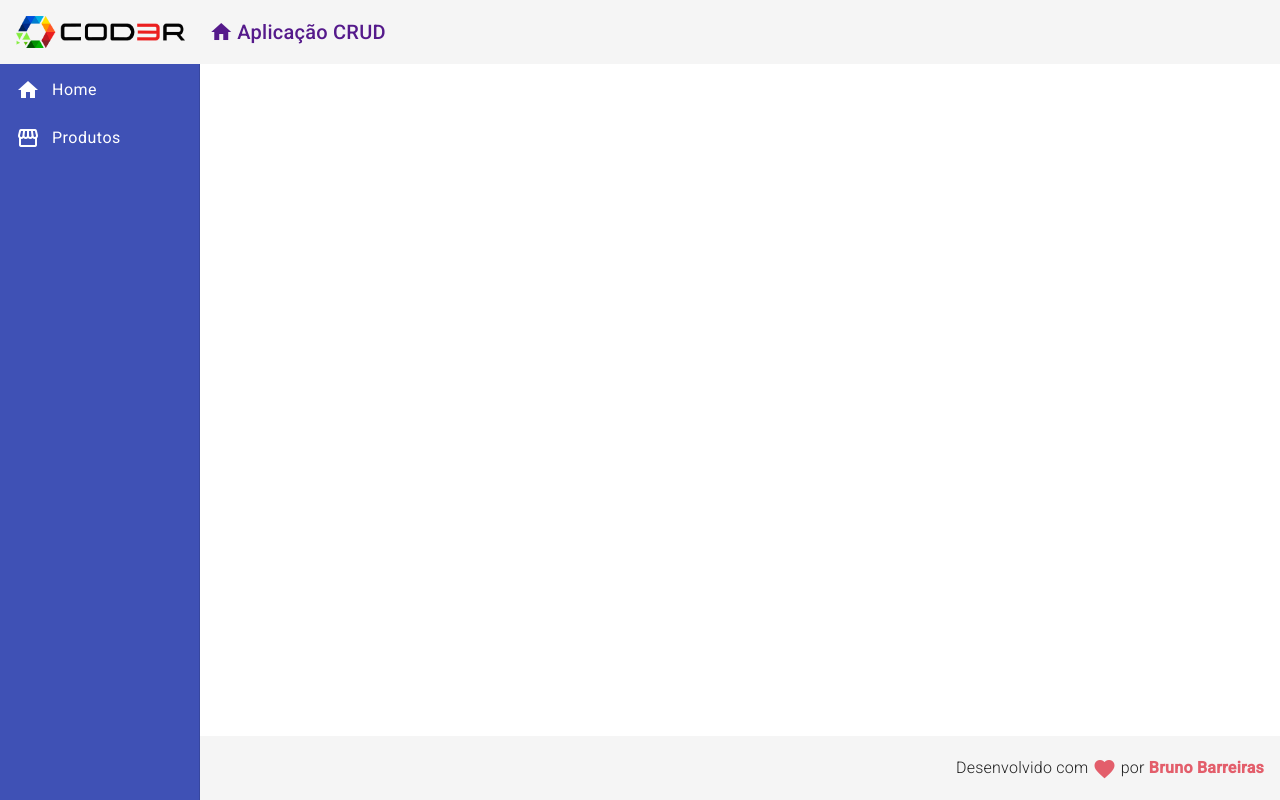
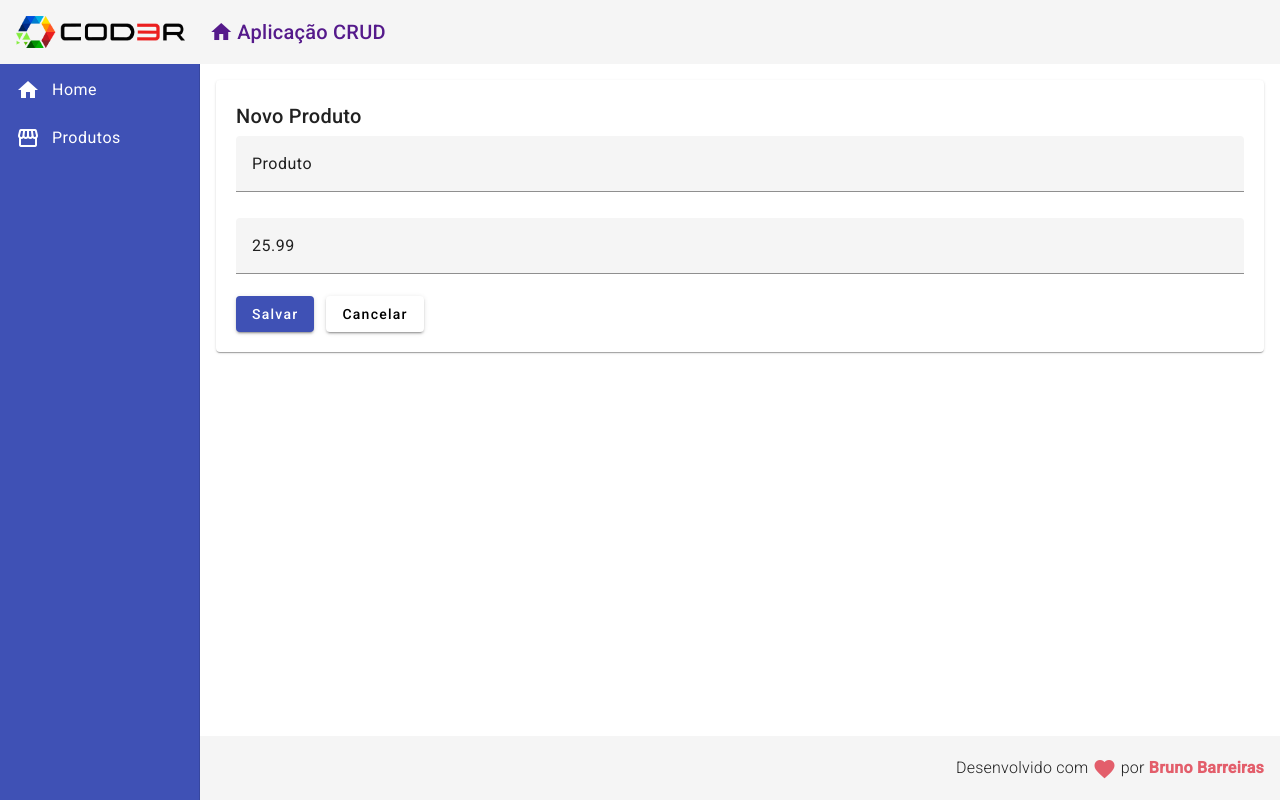
Before and after one commit to brunowzz/cod3r-register-products, an Angular app: page /products/create in a window 1280 px wide. Before the commit this address led to /. Built offline with nearby package versions, Linux system fonts and the light colour scheme.

Commit message:
feat: add create product

```diff
--- a/src/app/app-routing.module.ts
+++ b/src/app/app-routing.module.ts
@@ -3,6 +3,7 @@ import { RouterModule, Routes } from '@angular/router';
 
 import { HomeComponent } from './views/home/home.component';
 import { ProductCrudComponent } from './views/product-crud/product-crud.component';
+import { ProductCreateComponent } from './components/template/product-create/product-create.component';
 
 const routes: Routes = [
   {
@@ -13,6 +14,10 @@ const routes: Routes = [
     path: 'products',
     component: ProductCrudComponent,
   },
+  {
+    path: 'products/create',
+    component: ProductCreateComponent,
+  },
 ];
 
 @NgModule({
--- /dev/null
+++ b/src/app/components/template/product-create/product-create.component.css
@@ -0,0 +1,15 @@
+.card {
+    padding: 20px;
+}
+
+form {
+    display: flex;
+    flex-direction: column;
+    gap: 4px;
+    margin-top: 4px;
+}
+
+.container-button {
+    display: flex;
+    gap: 12px;
+}
--- /dev/null
+++ b/src/app/components/template/product-create/product-create.component.html
@@ -0,0 +1,23 @@
+<mat-card class="card">
+    <mat-card-title>Novo Produto</mat-card-title>
+
+    <form>
+        <mat-form-field>
+            <input matInput placeholder="Nome" [(ngModel)]="product.name" name="name" />
+        </mat-form-field>
+
+        <mat-form-field>
+            <input matInput placeholder="Preço (R$)" [(ngModel)]="product.price" name="price" />
+        </mat-form-field>
+    </form>
+
+    <div class="container-button">
+        <button mat-raised-button (click)="createProduct()" color="primary">
+            Salvar
+        </button>
+
+        <button mat-raised-button (click)="cancel()">
+            Cancelar
+        </button>
+    </div>
+</mat-card>
--- /dev/null
+++ b/src/app/components/template/product-create/product-create.component.ts
@@ -0,0 +1,31 @@
+import { Component } from '@angular/core';
+import { ProductService } from '../../../services/product.service';
+import { Router } from '@angular/router';
+import { Product } from '../../../interfaces/product.model';
+
+@Component({
+  selector: 'app-product-create',
+  templateUrl: './product-create.component.html',
+  styleUrl: './product-create.component.css',
+})
+export class ProductCreateComponent {
+  product: Product = {
+    name: 'Produto',
+    price: 25.99,
+  };
+
+  constructor(private productService: ProductService, private router: Router) {}
+
+  ngOnInit(): void {}
+
+  createProduct(): void {
+    this.productService.create(this.product).subscribe(() => {
+      this.productService.showMessage('Produto adicionado com sucesso!');
+      this.router.navigate(['/products']);
+    });
+  }
+
+  cancel(): void {
+    this.router.navigate(['/products']);
+  }
+}
--- /dev/null
+++ b/src/app/interfaces/product.model.ts
@@ -0,0 +1,5 @@
+export interface Product {
+  id?: number;
+  name: string;
+  price: number;
+}
--- /dev/null
+++ b/src/app/services/product.service.ts
@@ -0,0 +1,26 @@
+import { HttpClient } from '@angular/common/http';
+import { Injectable } from '@angular/core';
+import { MatSnackBar } from '@angular/material/snack-bar';
+import { Product } from '../interfaces/product.model';
+import { Observable } from 'rxjs';
+
+@Injectable({
+  providedIn: 'root',
+})
+export class ProductService {
+  baseUrl = 'http://localhost:3001/products';
+
+  constructor(private snackBar: MatSnackBar, private http: HttpClient) {}
+
+  showMessage(msg: string): void {
+    this.snackBar.open(msg, 'X', {
+      duration: 3000,
+      verticalPosition: 'top',
+      horizontalPosition: 'right',
+    });
+  }
+
+  create(product: Product): Observable<Product> {
+    return this.http.post<Product>(this.baseUrl, product);
+  }
+}
--- a/src/app/views/product-crud/product-crud.component.html
+++ b/src/app/views/product-crud/product-crud.component.html
@@ -1 +1,3 @@
-<p>product-crud works!</p>
+<button mat-raised-button (click)="navigateToProductCreate()">
+    Novo Produto
+</button>
--- a/src/app/views/product-crud/product-crud.component.ts
+++ b/src/app/views/product-crud/product-crud.component.ts
@@ -1,10 +1,15 @@
 import { Component } from '@angular/core';
+import { Router } from '@angular/router';
 
 @Component({
   selector: 'app-product-crud',
   templateUrl: './product-crud.component.html',
-  styleUrl: './product-crud.component.css'
+  styleUrl: './product-crud.component.css',
 })
 export class ProductCrudComponent {
+  constructor(private router: Router) {}
 
+  navigateToProductCreate(): void {
+    this.router.navigate(['/products/create']);
+  }
 }
```
Also changed, not shown: src/app/app.module.ts (+15 -2 lines), 2 other files (tests, documents, lock files or other folders).
